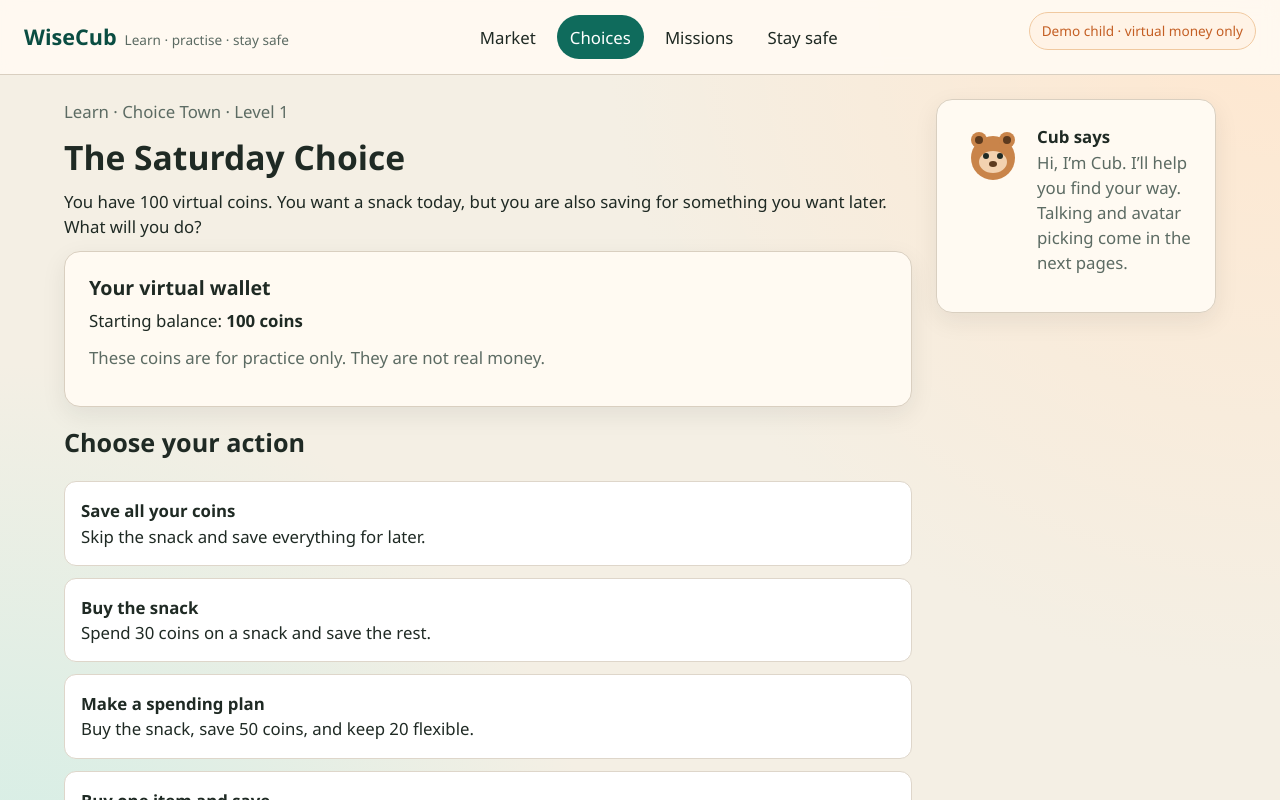
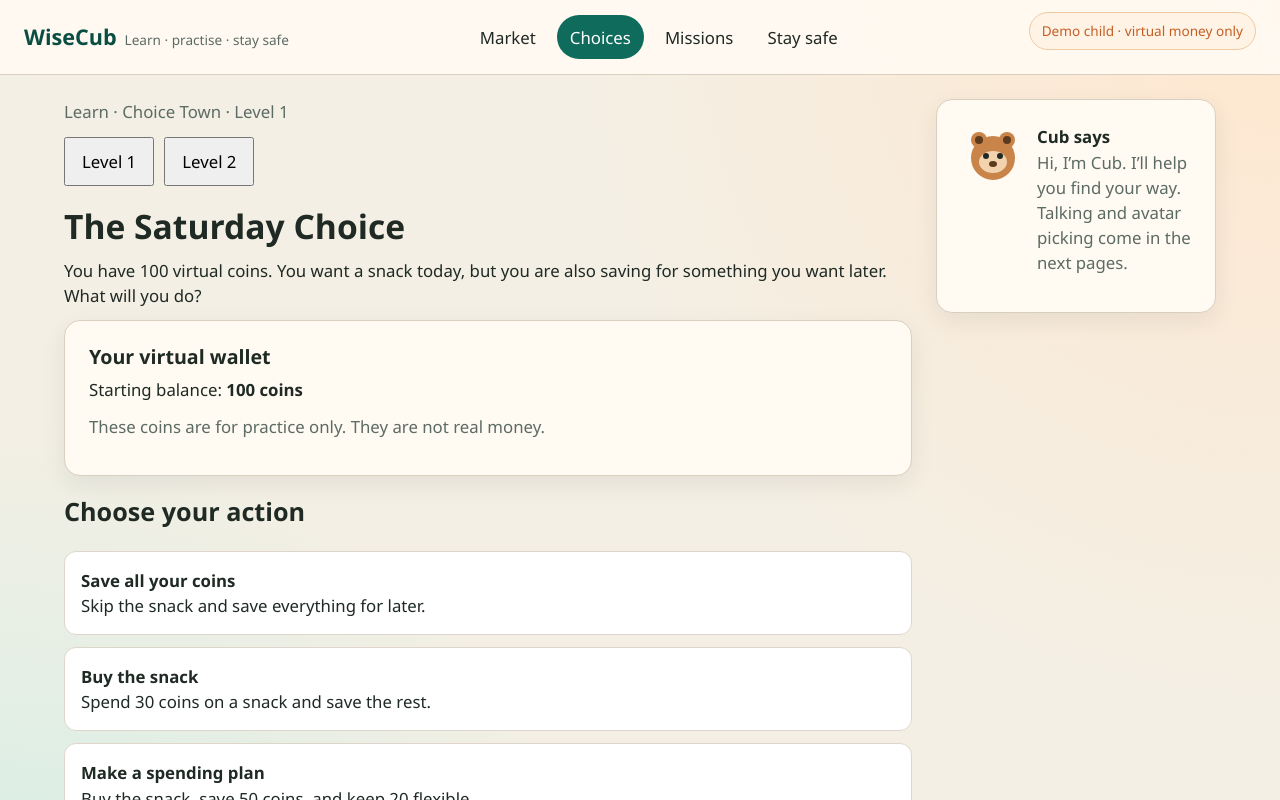
Before and after one commit to Sandumini021/WiseCub, a React (Vite) app in the folder frontend/: page /choices in a window 1280 px wide. Shown: the top 800 px of the page. Built offline with nearby package versions, Linux system fonts and the light colour scheme.

Commit message:
Add decision-making level selection buttons

```diff
--- a/frontend/src/modules/decision-making/pages/LevelsPage.tsx
+++ b/frontend/src/modules/decision-making/pages/LevelsPage.tsx
@@ -69,11 +69,39 @@ const choices: Choice[] = [
 export function LevelsPage() {
   const [selectedChoice, setSelectedChoice] =
     useState<Choice | null>(null);
+    const [currentLevel, setCurrentLevel] = useState(1);
 
   return (
     <div>
       <p className="muted">Learn · Choice Town · Level 1</p>
-      <h1>The Saturday Choice</h1>
+
+
+      <div style={{ display: "flex", gap: "10px", marginBottom: "20px" }}>
+        <button
+          type="button"
+          onClick={() => {
+            setCurrentLevel(1);
+            setSelectedChoice(null);
+          }}
+          style={{ padding: "10px 16px", cursor: "pointer" }}
+        >
+          Level 1
+        </button>
+
+        <button
+          type="button"
+          onClick={() => {
+            setCurrentLevel(2);
+            setSelectedChoice(null);
+          }}
+          style={{ padding: "10px 16px", cursor: "pointer" }}
+        >
+          Level 2
+        </button>
+      </div>
+
+
+      <h1>{currentLevel === 1 ? "The Saturday Choice" : "The Smart Shopper"}</h1>
 
       <p>
         You have 100 virtual coins. You want a snack today,
```
